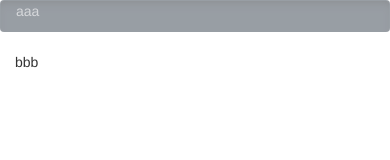
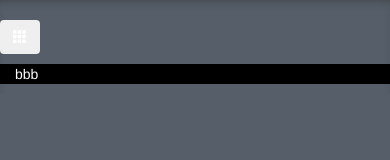
Before and after one commit to kkas/neighborhood-map, a website: page index.html in a window 390 px wide. Drawn offline with Linux system fonts and the light colour scheme.

Commit message:
feat: add offcanvas when the device is tablet and mobile

```diff
--- a/index.html
+++ b/index.html
@@ -8,22 +8,42 @@
   <!-- Bootstrap CSS -->
   <link rel="stylesheet" href="bower_components/bootstrap/dist/css/bootstrap.min.css">
 
+  <!-- Bootstrap Offcanvas CSS -->
+  <link rel="stylesheet" href="css/offcanvas.css">
+
   <!-- Custome CSS -->
   <link rel="stylesheet" href="css/style.css">
 
   <title>My Neighborhood Map</title>
 </head>
 <body>
+  <nav>
+    <ul class="list-inline visible-xs-block visible-sm-block">
+      <li><button type="button" class="btn" data-toggle="offcanvas"><span class="glyphicon glyphicon-th" aria-hidden="true"></span></button></li>
+    </ul>
+  </nav>
   <div class="container-fluid">
-    <div class="row">
-      <div class="col-md-3 panel">
+    <div class="row row-offcanvas row-offcanvas-left">
+      <div class="col-md-3 col-sm-3 panel sidebar-offcanvas">
         <p>aaa</p>
       </div>
-      <div class="col-md-9 map-container">
+      <div class="col-md-9 col-sm-9 map-container">
         <p>bbb</p>
       </div>
     </div>
   </div>
+
+  <!-- Critical JavaScripts -->
   <script src="bower_components/jquery/dist/jquery.min.js"></script>
+  <script src="bower_components/bootstrap/dist/js/bootstrap.min.js"></script>
+  <script>
+  // taken from https://getbootstrap.com/examples/offcanvas
+    $(document).ready(function () {
+      $('[data-toggle="offcanvas"]').click(function () {
+        console.log('clicked');
+          $('.row-offcanvas').toggleClass('active');
+      });
+    });
+  </script>
 </body>
 </html>
--- /dev/null
+++ b/sass/offcanvas.scss
@@ -0,0 +1,63 @@
+/*
+ * The original script of the folloing style is taken from:
+ * http://getbootstrap.com/examples/offcanvas/
+ */
+/*
+ * Style tweaks
+ * --------------------------------------------------
+ */
+html,
+body {
+  overflow-x: hidden; /* Prevent scroll on narrow devices */
+}
+body {
+  padding-top: 20px;
+}
+footer {
+  padding: 30px 0;
+}
+
+/*
+ * Off Canvas
+ * --------------------------------------------------
+ */
+@media screen and (max-width: 767px) {
+  .row-offcanvas {
+    position: relative;
+    -webkit-transition: all .25s ease-out;
+         -o-transition: all .25s ease-out;
+            transition: all .25s ease-out;
+  }
+
+  .row-offcanvas-right {
+    right: 0;
+  }
+
+  .row-offcanvas-left {
+    left: 0;
+  }
+
+  .row-offcanvas-right
+  .sidebar-offcanvas {
+    right: -50%; /* 6 columns */
+  }
+
+  .row-offcanvas-left
+  .sidebar-offcanvas {
+    left: -50%; /* 6 columns */
+  }
+
+  .row-offcanvas-right.active {
+    right: 50%; /* 6 columns */
+  }
+
+  .row-offcanvas-left.active {
+    left: 50%; /* 6 columns */
+  }
+
+  .sidebar-offcanvas {
+    position: absolute;
+    top: 0;
+    width: 50%; /* 6 columns */
+  }
+}
--- a/sass/style.scss
+++ b/sass/style.scss
@@ -1,15 +1,19 @@
-.panel {
+body {
   background-color: #555E69;
   color: #fff;
   box-shadow: inset 0 6px 12px -8px #333;
+}
+
+.panel {
+  background-color: #000;
   opacity: 0.6;
 }
 
 .panel p {
-  color: #fff;
-  opacity: 0.6;
+  // color: #fff;
+  // opacity: 0.6;
 }
 
 .map-container {
-  background-color: #fff;
+  background-color: #000;
 }
```
Also changed, not shown: css/offcanvas.css (added), css/style.css, 2 other files.
